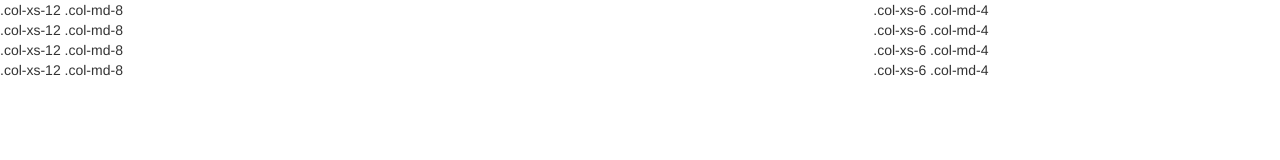
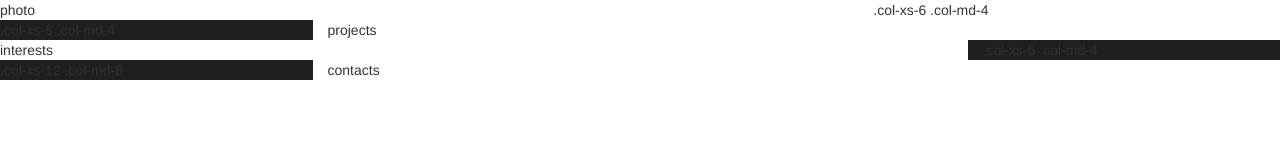
Before and after one commit to martnga/martnga.github.io, a plain HTML site: page index.html in a window 1280 px wide. Drawn offline with Linux system fonts and the light colour scheme.

Commit message:
Created default layout and theme

```diff
--- /dev/null
+++ b/css/style.css
@@ -0,0 +1,3 @@
+#title {
+  background-color: #1f1f1f;
+}
--- a/index.html
+++ b/index.html
@@ -5,6 +5,13 @@
   <meta name="viewport" content="width=device-width, initial-scale=1">
 	<title>nganga</title>
 	<link href="css/bootstrap.min.css" rel="stylesheet">
+	<link href="css/sytle.css" rel="stylesheet">
+
+	<style>
+	#title {
+  background-color: #1f1f1f;
+}s
+	</style>
 
 </head
 <body>
@@ -15,7 +22,7 @@
 	 <div class="row">
 
     <div class="col-xs-12 col-md-8" id="photo">
-			.col-xs-12 .col-md-8
+			photo
 		 </div>
     <div class="col-xs-6 col-md-4" id="about">
 			.col-xs-6 .col-md-4
@@ -27,11 +34,11 @@
 
 		<div class="row">
 
-    <div class="col-xs-12 col-md-8" class="title">
-			.col-xs-12 .col-md-8
+    <div class="col-xs-6 col-md-3" id="title">
+			.col-xs-6 .col-md-4
 		 </div>
-    <div class="col-xs-6 col-md-4" id="about">
-			.col-xs-6 .col-md-4
+		<div class="col-xs-12 col-md-9" id="projects">
+			projects
 		 </div>
 
 		</div>
@@ -40,10 +47,10 @@
 
 		<div class="row">
 
-    <div class="col-xs-12 col-md-8" id="interests">
-			.col-xs-12 .col-md-8
+    <div class="col-xs-12 col-md-9" id="interests">
+			interests
 		 </div>
-    <div class="col-xs-6 col-md-4" class="title">
+    <div class="col-xs-6 col-md-3" id="title">
 			.col-xs-6 .col-md-4
 		 </div>
 
@@ -53,11 +60,11 @@
 
 			<div class="row">
 
-    <div class="col-xs-12 col-md-8" id="title">
+    <div class="col-xs-12 col-md-3" id="title">
 			.col-xs-12 .col-md-8
 		 </div>
-    <div class="col-xs-6 col-md-4" class="contacts">
-			.col-xs-6 .col-md-4
+    <div class="col-xs-6 col-md-9" class="contacts">
+			contacts
 		 </div>
 
 		</div>
```
